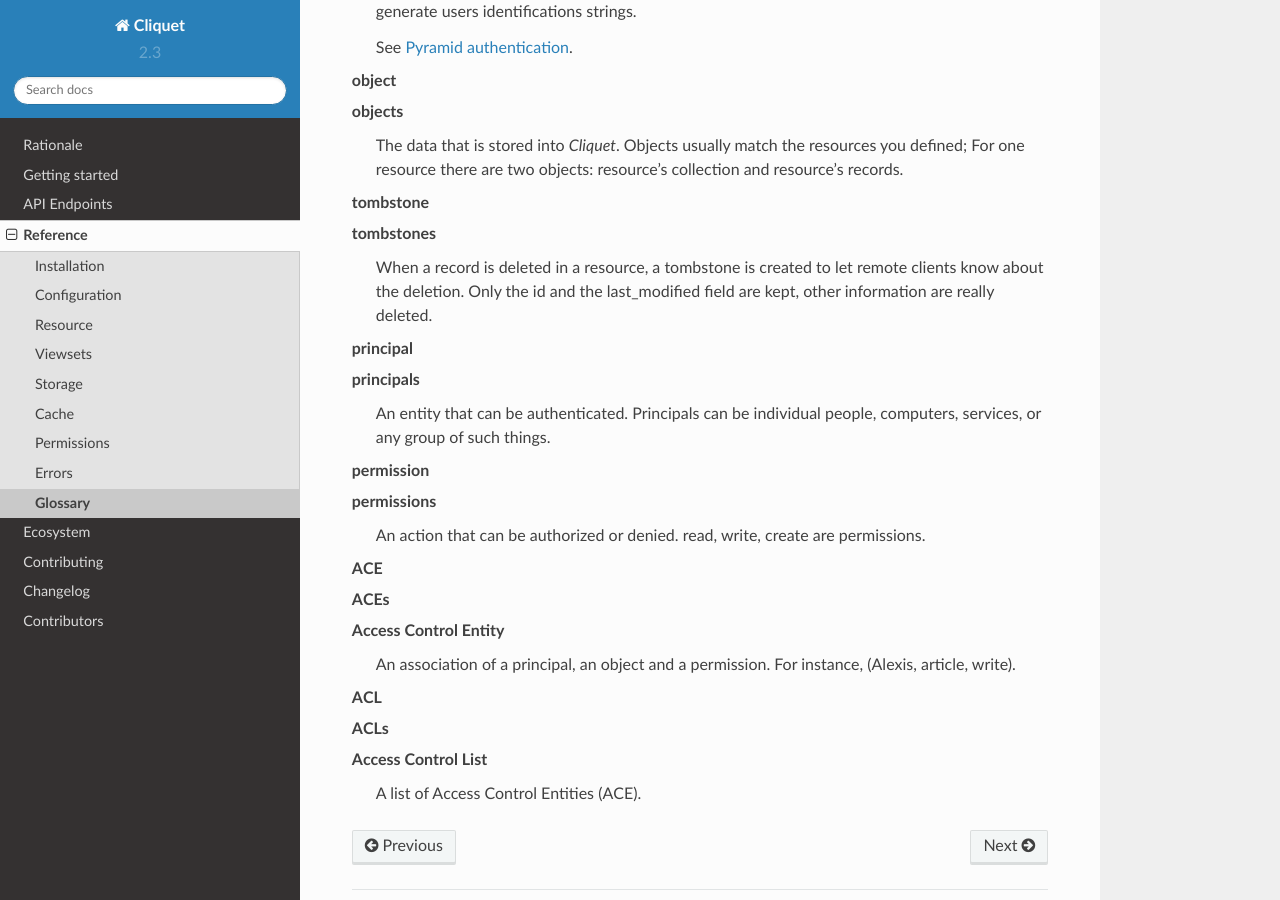
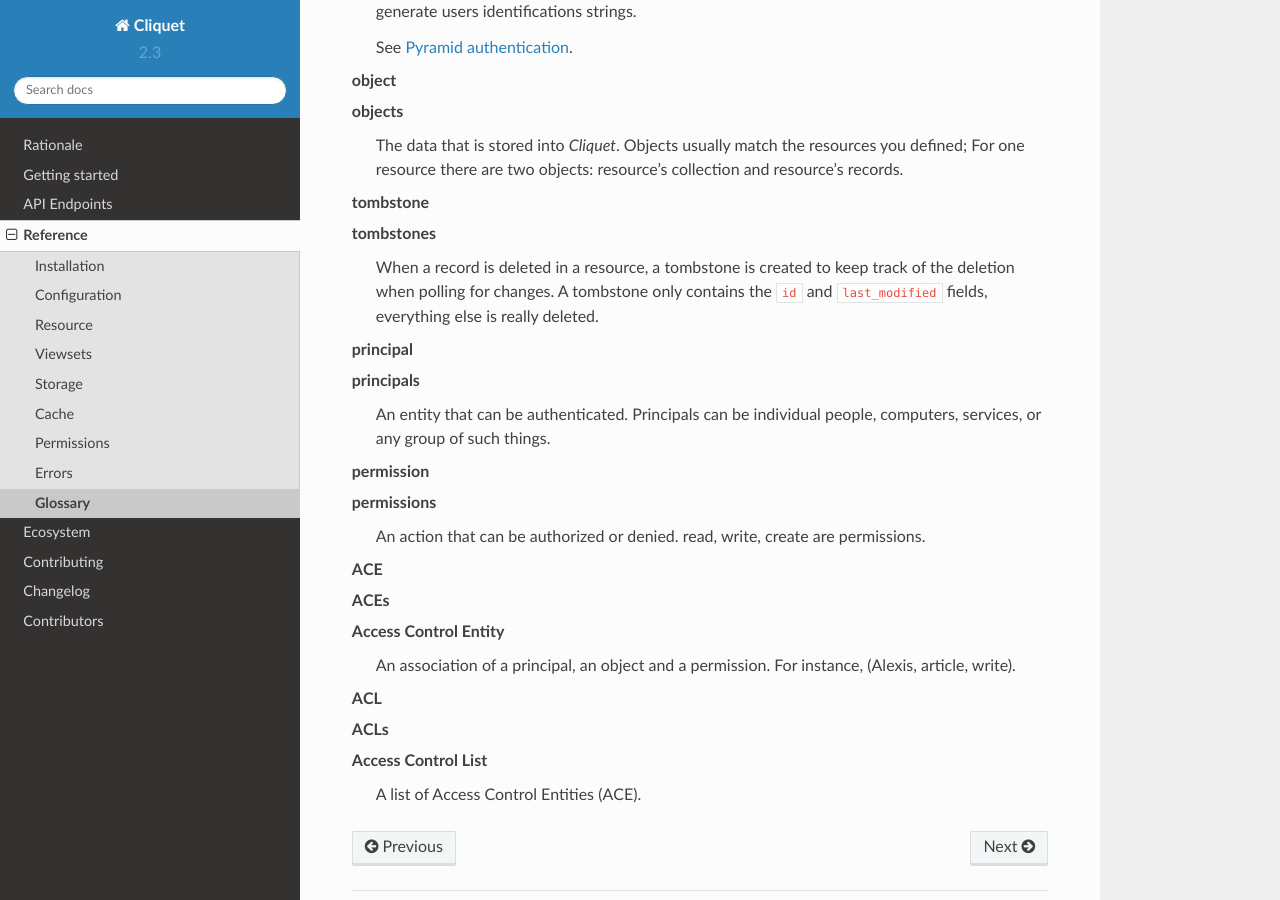
Before and after one commit to Kinto/kinto, a Sphinx documentation site: the page built from docs/reference/glossary.rst, in a window 1280 px wide and 900 px high, scrolled down 818 px. Built offline with Sphinx 7.4.7 and the Read the Docs theme 2.0.0, drawn with Linux system fonts in a browser that asks for light colours.

Commit message:
@leplatrem review

```diff
--- a/docs/reference/glossary.rst
+++ b/docs/reference/glossary.rst
@@ -43,9 +43,9 @@ Glossary
 
     tombstone
     tombstones
-        When a record is deleted in a resource, a tombstone is created to let remote
-        clients know about the deletion. Only the id and the last_modified field are kept,
-        other information are really deleted.
+        When a record is deleted in a resource, a tombstone is created to keep
+        track of the deletion when polling for changes. A tombstone only contains
+        the ``id`` and ``last_modified`` fields, everything else is really deleted.
 
     principal
     principals
```
Also changed, not shown: 1 other file.
